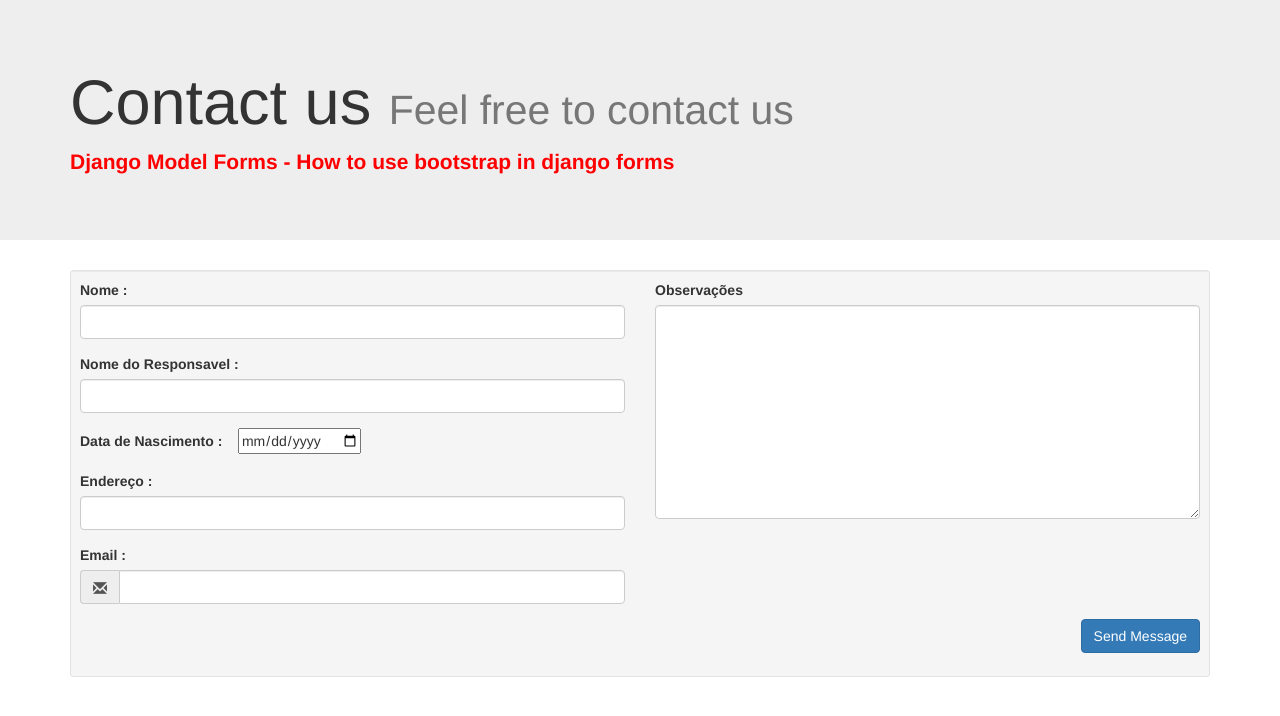
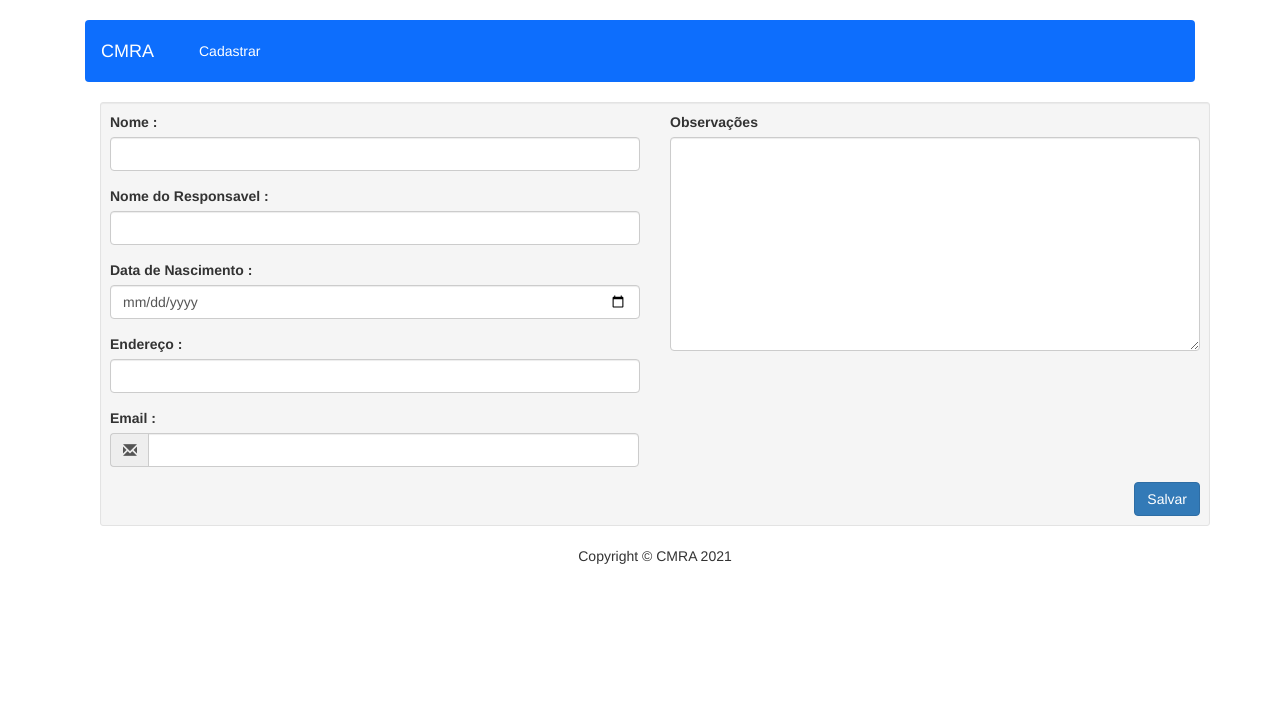
Before and after one commit to EVCravo/Univesp, a Django app: page /index/ in a window 1280 px wide. Shown: the top 716 px of the page. Run offline with Django 3.2, Linux system fonts and the light colour scheme; some libraries are stand-ins or nearby versions.

Commit message:
atualizcao models

```diff
--- a/app/forms.py
+++ b/app/forms.py
@@ -5,7 +5,7 @@ from django import forms
 class MyCommentForm(forms.ModelForm):
     class Meta(object):
         model = Paciente
-        fields = ['name', 'email', 'message', 'address', 'responsavel',]
+        fields = ['name', 'email', 'message', 'address', 'responsavel','idade']
         widgets = {
     'name': forms.TextInput(
     attrs={
@@ -16,6 +16,12 @@ class MyCommentForm(forms.ModelForm):
     attrs={
      'class': 'form-control'
      }
+    ),
+    'idade': forms.DateTimeInput(
+    attrs={
+     'class': 'form-control',
+     'type': 'date'
+    }
     ),
     'address': forms.TextInput(
     attrs={
--- a/app/templates/base.html
+++ b/app/templates/base.html
@@ -9,7 +9,9 @@
 
     <!-- Bootstrap CSS -->
     <link href="https://cdn.jsdelivr.net/npm/bootstrap@5.1.1/dist/css/bootstrap.min.css" rel="stylesheet" integrity="sha384-F3w7mX95PdgyTmZZMECAngseQB83DfGTowi0iMjiWaeVhAn4FJkqJByhZMI3AhiU" crossorigin="anonymous">
-
+    <link href="https://maxcdn.bootstrapcdn.com/bootstrap/3.3.0/css/bootstrap.min.css" rel="stylesheet" id="bootstrap-css">
+    <script src="https://maxcdn.bootstrapcdn.com/bootstrap/3.3.0/js/bootstrap.min.js"></script>
+    <script src="https://code.jquery.com/jquery-1.11.1.min.js"></script>
     <title>CMRA</title>
   </head>
   <body>
@@ -28,10 +30,7 @@
                 </li>
 
             </ul>
-            <form class="d-flex">
-                <input class="form-control me-2" type="search" placeholder="Procurar Paciente" aria-label="Search">
-                <button class="btn btn-outline-success" type="submit">Procurar</button>
-            </form>
+
             </div>
         </div>
         </nav>
--- a/app/templates/cadastro2.html
+++ b/app/templates/cadastro2.html
@@ -1,22 +1,8 @@
-<DOCTYPE html>
-<html>
-<head>
-<title>Django Forms</title>
-<link href="https://maxcdn.bootstrapcdn.com/bootstrap/3.3.0/css/bootstrap.min.css" rel="stylesheet" id="bootstrap-css">
-<script src="https://maxcdn.bootstrapcdn.com/bootstrap/3.3.0/js/bootstrap.min.js"></script>
-<script src="https://code.jquery.com/jquery-1.11.1.min.js"></script>
-</head>
-<body>
-<div class="jumbotron jumbotron-sm">
-    <div class="container">
-        <div class="row">
-            <div class="col-sm-12 col-lg-12">
-                <h1 class="h1">Contact us <small>Feel free to contact us</small></h1>
-    <p style="font-weight:bold;color:red;">Django Model Forms - How to use bootstrap in django forms</p>
-            </div>
-        </div>
-    </div>
-</div>
+{% extends 'base.html' %}
+{% block content %}
+{% load static %}
+
+
 <div class="container">
     <div class="row">
         <div class="col-md-12">
@@ -37,8 +23,7 @@
                         </div>
                         <div class="form-group" >
                             <label for="idade">
-                                Data de Nascimento : &nbsp;&nbsp; </label>
-                            <input type="date">
+                                Data de Nascimento :</label>
                             {{ form.idade }}
                         </div>
                         <div class="form-group">
@@ -64,7 +49,7 @@
                     </div>
                     <div class="col-md-12">
                         <button type="submit" class="btn btn-primary pull-right" id="btnContactUs">
-                            Send Message</button>
+                            Salvar</button>
                     </div>
                 </div>
                 </form>
@@ -75,3 +60,4 @@
 </div>
 </body>
 </html>
+{% endblock %}
```
Also changed, not shown: db.sqlite3.
